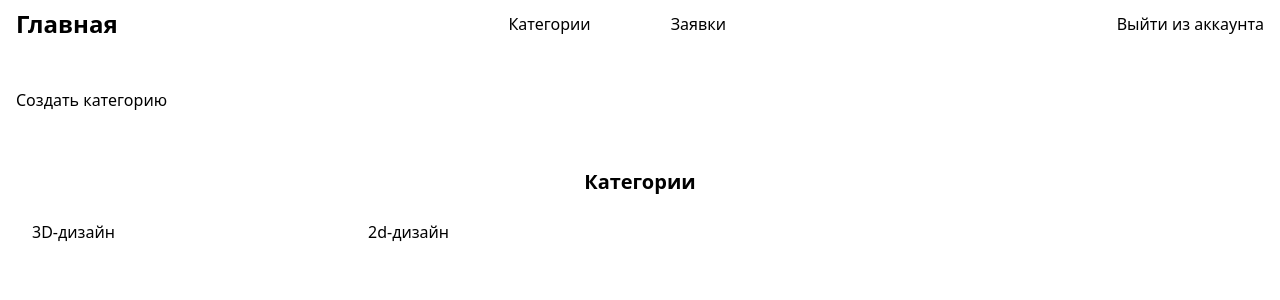
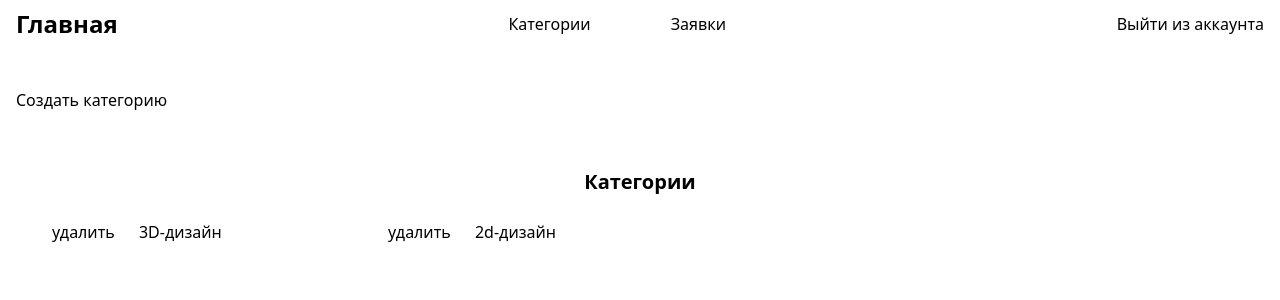
Before and after one commit to smval18/django-2.1, a Django app: page /superadmin/categories in a window 1280 px wide. Shown: the top 300 px of the page. Run offline with Django 4.2, Linux system fonts and the light colour scheme; a user stored in the database is signed in; data comes from the database, SQL or seed files in the repository; both versions use the stored data as it was after the commit; some libraries are stand-ins or nearby versions.

Commit message:
'категории_редактирование'

```diff
--- a/project/catalog/templates/superadmin/categories.html
+++ b/project/catalog/templates/superadmin/categories.html
@@ -23,7 +23,7 @@
         <div class="relative block group  px-4 py-2 w-80 cursor-pointer"
             >
 
-            <a class="absolute text-black font-medium text-sm px-5 py-2.5 right-0 top-0 hidden group-hover:block"
+            <a class=" font-medium text-m px-5 py-2.5  "
                 href="{% url 'admin-category-delete' pk=category.id %}">удалить</a>
 
             {{category}}
```
Also changed, not shown: project/db.sqlite3, project/images/images/Без_названия_mHzgJPF.jpg (added).
